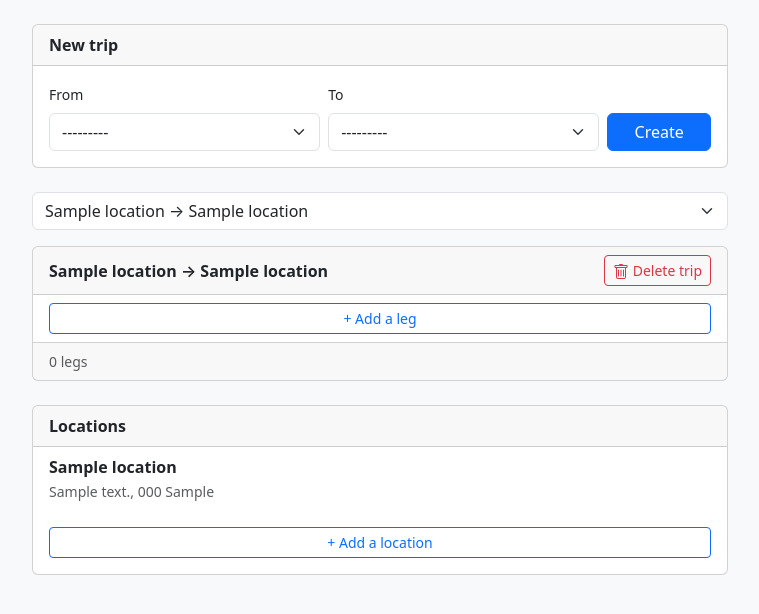
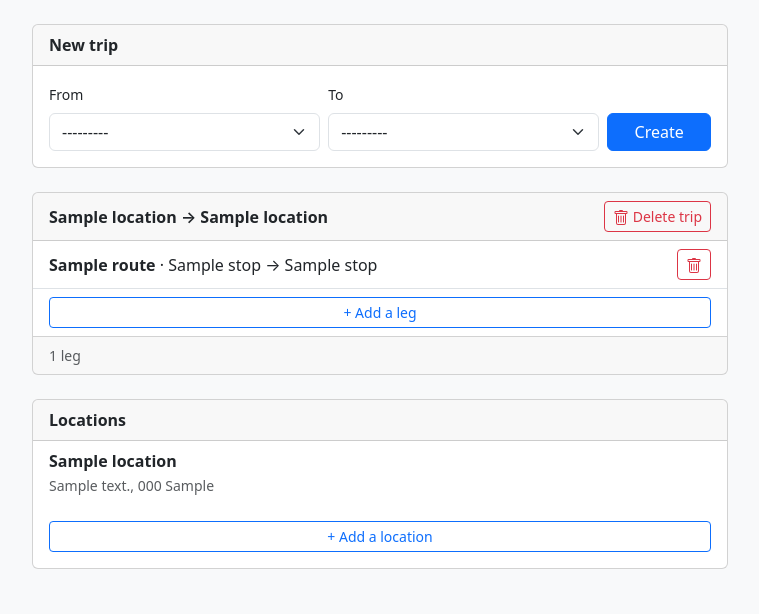
Before and after one commit to Zarcoks/dont-be-late, a Django app: page /trips/ in a window 1280 px wide. Shown: the part 57-671 px from the top of the page, without its empty margins (260-1019 px from the left). Run offline with Django 4.2, Linux system fonts and the light colour scheme; a user stored in the database is signed in; tables that the repository leaves empty hold one stand-in row (values such as "Sample post"); parts of the project's set-up code (start-up, migrations or seed data) failed here and were passed over; some libraries are stand-ins or nearby versions.

Commit message:
form to register trip lines

```diff
--- a/dont_be_late_management/models.py
+++ b/dont_be_late_management/models.py
@@ -16,12 +16,13 @@ class Stop(models.Model):
 # Imported RATP data for lines
 class Route(models.Model):
   route_id = models.CharField(max_length=100, unique=True) # ex: IDFM:C01742
+  display_name = models.CharField(max_length=500)
   short_name = models.CharField(max_length=50) # ex: "A", "1"
   long_name = models.CharField(max_length=255)  # ex: "Cergy-le-Haut <> Marne-la-Vallée"
   route_type = models.IntegerField()  # 0 = tram, 1 = metro, 2 = RER, 3 = bus
 
   def __str__(self):
-      return self.short_name + "(" + self.long_name + ")"
+      return self.display_name
 
 
 class Location(models.Model):
@@ -88,6 +89,7 @@ class TripLine(models.Model):
     trip = models.ForeignKey(
         Trip,
         on_delete=models.CASCADE,
+        related_name="transfers"
     )
     route = models.ForeignKey(Route, on_delete=models.DO_NOTHING, related_name="trips")
     origin_stop = models.ForeignKey(Stop, on_delete=models.DO_NOTHING, related_name="trips_from")
--- a/dont_be_late_management/pages/trips/forms.py
+++ b/dont_be_late_management/pages/trips/forms.py
@@ -1,5 +1,5 @@
 from django import forms
-from dont_be_late_management.models import Location, Trip, TripLine
+from dont_be_late_management.models import Location, Trip, TripLine, Route, Stop
 
 
 class LocationForm(forms.ModelForm):
@@ -40,24 +40,67 @@ class TripSelectForm(forms.Form):
             self.fields["trip"].initial = first_trip.pk
 
 
+from django import forms
+from dont_be_late_management.models import Location, Route, Stop, Trip, TripLine
+
+
 class TripLineForm(forms.ModelForm):
-  class Meta:
-    model = TripLine
-    fields = ["route", "origin_stop", "arrival_stop"]
-    widgets = {
-      "route": forms.TextInput(attrs={
-        "class": "form-control form-control-sm",
-        "placeholder": "Line",
-        "list": "lines",
-      }),
-      "origin_stop": forms.TextInput(attrs={
-        "class": "form-control form-control-sm",
-        "placeholder": "From",
-        "list": "stops",
-      }),
-      "arrival_stop": forms.TextInput(attrs={
-        "class": "form-control form-control-sm",
-        "placeholder": "To",
-        "list": "stops",
-      }),
-    }
+    route = forms.CharField(
+        widget=forms.TextInput(attrs={
+            "class": "form-control form-control-sm",
+            "placeholder": "Line (e.g. RER A)",
+            "list": "route-suggestions",
+        })
+    )
+    origin_stop = forms.CharField(
+        widget=forms.TextInput(attrs={
+            "class": "form-control form-control-sm",
+            "placeholder": "From stop",
+            "list": "stop-suggestions",
+        })
+    )
+    arrival_stop = forms.CharField(
+        widget=forms.TextInput(attrs={
+            "class": "form-control form-control-sm",
+            "placeholder": "To stop",
+            "list": "stop-suggestions",
+        })
+    )
+
+    class Meta:
+        model = TripLine
+        fields = ["route", "origin_stop", "arrival_stop"]
+
+    def _resolve_stop(self, raw_value):
+        value = (raw_value or "").strip()
+        if not value:
+            raise forms.ValidationError("Please choose a stop.")
+
+        matched_stop = Stop.objects.filter(name__iexact=value).first()
+        if matched_stop is None:
+            matched_stop = Stop.objects.filter(name__icontains=value).first()
+
+        if matched_stop is None:
+            raise forms.ValidationError("Unknown stop.")
+
+        return matched_stop
+
+    def clean_route(self):
+        value = (self.cleaned_data.get("route") or "").strip()
+        if not value:
+            raise forms.ValidationError("Please enter a line.")
+
+        matched_route = Route.objects.filter(display_name__iexact=value).first()
+        if matched_route is None:
+            matched_route = Route.objects.filter(display_name__icontains=value).first()
+
+        if matched_route is None:
+            raise forms.ValidationError("Unknown line.")
+
+        return matched_route
+
+    def clean_origin_stop(self):
+        return self._resolve_stop(self.cleaned_data.get("origin_stop"))
+
+    def clean_arrival_stop(self):
+        return self._resolve_stop(self.cleaned_data.get("arrival_stop"))
--- a/dont_be_late_management/pages/trips/urls.py
+++ b/dont_be_late_management/pages/trips/urls.py
@@ -10,4 +10,6 @@ urlpatterns = [
     path("locations/cancel", views.cancel_create_location, name="cancel_create_location"),
     path("locations/new/", views.NewLocation.as_view(), name="new_location"),
     path("new/", views.NewTrip.as_view(), name="trip_create"),
+    path("routes/filter/", views.filter_routes, name="route_filter"),
+    path("stops/filter/", views.filter_stops, name="stop_filter"),
 ]
--- a/dont_be_late_management/pages/trips/views.py
+++ b/dont_be_late_management/pages/trips/views.py
@@ -1,5 +1,6 @@
 from django.contrib.auth.decorators import login_required
 from django.contrib.auth.mixins import LoginRequiredMixin
+from django.db.models import Q, Prefetch
 from django.http import HttpResponse
 from django.shortcuts import render, get_object_or_404
 from django.views import View
@@ -10,24 +11,32 @@ from dont_be_late_management.pages.trips.forms import *
 def get_active_locations(user):
     return user.locations.all().filter(is_deleted=False).order_by('pk') # This should always return Home first
 
+
 @login_required
 def trips_dashboard(request):
     locations = get_active_locations(request.user)
-    trips = Trip.objects.filter(user=request.user).select_related(
-        "origin_location", "arrival_location"
+    trips = (
+        Trip.objects.filter(user=request.user)
+        .select_related("origin_location", "arrival_location")
+        .prefetch_related(
+            Prefetch(
+                "transfers",
+                queryset=TripLine.objects.select_related(
+                    "route", "origin_stop", "arrival_stop"
+                ),
+                to_attr="ordered_transfers",
+            )
+        )
     )
-    select_form = TripSelectForm(trips=trips)
-    selected_trip = select_form.fields["trip"].initial
-    if selected_trip:
-        selected_trip = trips.filter(pk=selected_trip).first()
 
-    return render(request, "dont_be_late_management/trips/trips.html", {
-        "locations": locations,
-        "trips": trips,
-        "select_form": select_form,
-        "selected_trip": selected_trip,
-    })
-
+    return render(
+        request,
+        "dont_be_late_management/trips/trips.html",
+        {
+            "locations": locations,
+            "trips": trips,
+        },
+    )
 
 @login_required
 def select_trip(request):
@@ -50,6 +59,25 @@ def cancel_add_trip_line(request):
         "trip": trip,
     })
 
+class NewTrip(LoginRequiredMixin, View):
+    def get(self, request):
+        form = TripForm()
+        return render(request, "dont_be_late_management/trips/partials/trip_form.html" , {"form": form})
+
+    def post(self, request):
+        form = TripForm(request.POST, user=request.user)
+
+        if form.is_valid():
+            trip = form.save(commit=False)
+            trip.user = request.user
+            trip.save()
+            response = HttpResponse(status=204)
+            return response
+
+        return render(request, "dont_be_late_management/trips/partials/trip_form.html", {
+            "form": form,
+            "locations": get_active_locations(request.user),
+        }, status=400)
 
 class NewTripLine(LoginRequiredMixin, View):
     def get(self, request):
@@ -104,41 +132,29 @@ class NewLocation(LoginRequiredMixin, View):
         return render(request, "dont_be_late_management/trips/partials/location_form.html", {"form": form})
 
 
-class NewTrip(LoginRequiredMixin, View):
-    def get(self, request):
-        form = TripForm()
-        return render(request, "trips/partials/trip_form.html" , {"form": form})
+@login_required
+def filter_routes(request):
+    query = request.GET.get("q", "").strip()
 
-    def post(self, request):
-        form = TripForm(request.POST, user=request.user)
+    routes = Route.objects.order_by("short_name", "long_name")
+    if query:
+        routes = routes.filter(display_name__icontains=query)
+    routes = routes[:100]
 
-        if form.is_valid():
-            trip = form.save(commit=False)
-            trip.user = request.user
-            trip.save()
-            response = HttpResponse(status=204)
-            return response
-
-        return render(request, "trips/partials/trip_form.html", {
-            "form": form,
-            "locations": get_active_locations(request.user),
-        }, status=400)
+    return render(request, "dont_be_late_management/trips/partials/route_suggestions.html", {
+        "routes": routes,
+    })
 
 
-class NewTripLine(LoginRequiredMixin, View):
-    def get(self, request):
-        form = TripLineForm()
-        return render(request, "trips/partials/trip_line_form.html", {"form": form})
+@login_required
+def filter_stops(request):
+    query = request.GET.get("q", "").strip()
 
-    def post(self, request):
-        trip = get_object_or_404(Trip, user=request.user)
-        form = TripLineForm(request.POST)
+    stops = Stop.objects.order_by("name")
+    if query:
+        stops = stops.filter(name__icontains=query)
+    stops = stops[:100]
 
-        if form.is_valid():
-            trip_line = form.save(commit=False)
-            trip_line.trip = trip
-            trip_line.save()
-
-            return render(request, "trips/partials/trip_line_item.html", {"trip_line": trip_line})
-
-        return render(request, "trips/partials/trip_line_form.html", {"form": form}, status=400)
+    return render(request, "dont_be_late_management/trips/partials/stop_suggestions.html", {
+        "stops": stops,
+    })
--- /dev/null
+++ b/dont_be_late_management/templates/dont_be_late_management/trips/partials/route_suggestions.html
@@ -0,0 +1,5 @@
+<datalist id="route-suggestions">
+    {% for route in routes %}
+        <option value="{{ route.display_name }}">
+    {% endfor %}
+</datalist>
--- /dev/null
+++ b/dont_be_late_management/templates/dont_be_late_management/trips/partials/stop_suggestions.html
@@ -0,0 +1,5 @@
+<datalist id="stop-suggestions">
+    {% for stop in stops %}
+        <option value="{{ stop.name }}">
+    {% endfor %}
+</datalist>
--- a/dont_be_late_management/templates/dont_be_late_management/trips/partials/trip_detail.html
+++ b/dont_be_late_management/templates/dont_be_late_management/trips/partials/trip_detail.html
@@ -1,9 +1,10 @@
-<div id="trip-detail-container" {% if oob %}hx-swap-oob="true"{% endif %}>
-    {% if selected_trip %}
-        <div class="card mb-4">
+<div id="trips-list-container">
+    {% for trip in trips %}
+        {% with legs=trip.ordered_transfers|default:trip.transfers.all %}
+            <div id="trip-card-{{ trip.id }}" class="card mb-4">
                 <div class="card-header d-flex justify-content-between align-items-center">
                     <span class="fw-semibold">
-                    {{ selected_trip.origin_location.name }} → {{ selected_trip.arrival_location.name }}
+                        {{ trip }}
                     </span>
                     <button class="btn btn-outline-danger btn-sm" type="button">
                         <svg width="16" height="16" fill="currentColor" viewBox="0 0 16 16"><path d="M5.5 5.5A.5.5 0 0 1 6 6v6a.5.5 0 0 1-1 0V6a.5.5 0 0 1 .5-.5m2.5 0a.5.5 0 0 1 .5.5v6a.5.5 0 0 1-1 0V6a.5.5 0 0 1 .5-.5m3 .5a.5.5 0 0 0-1 0v6a.5.5 0 0 0 1 0z"/><path d="M14.5 3a1 1 0 0 1-1 1H13v9a2 2 0 0 1-2 2H5a2 2 0 0 1-2-2V4h-.5a1 1 0 0 1-1-1V2a1 1 0 0 1 1-1H6a1 1 0 0 1 1-1h2a1 1 0 0 1 1 1h3.5a1 1 0 0 1 1 1zM4.118 4 4 4.059V13a1 1 0 0 0 1 1h6a1 1 0 0 0 1-1V4.059L11.882 4zM2.5 3h11V2h-11z"/></svg>
@@ -12,19 +13,33 @@
                 </div>
 
                 <ul class="list-group list-group-flush">
-                {% for leg in trip_lines %}
+                    {% for leg in legs %}
                         {% if not forloop.first %}
-                        <li class="list-group-item small text-body-secondary">↓ Transfer</li>
+                            <li class="list-group-item small text-body-secondary">
+                                ↓ Transfer at {{ leg.origin_stop.name }}
+                            </li>
                         {% endif %}
                         {% include "dont_be_late_management/trips/partials/trip_line_item.html" with trip_line=leg %}
+                    {% empty %}
+                        <li class="list-group-item small text-body-secondary">No legs yet</li>
                     {% endfor %}
 
-                {% include "dont_be_late_management/trips/partials/trip_line_add_button.html" with trip=selected_trip %}
+                    {% include "dont_be_late_management/trips/partials/trip_line_add_button.html" with trip=trip %}
                 </ul>
 
                 <div class="card-footer small text-body-secondary">
-                {{ trip_lines|length }} leg{{ trip_lines|length|pluralize }}
+                    {% with leg_count=legs|length %}
+                        {{ leg_count }} leg{{ leg_count|pluralize }}
+                        {% if leg_count > 1 %}
+                            · {{ leg_count|add:"-1" }} transfer{{ leg_count|add:"-1"|pluralize }}
+                        {% endif %}
+                    {% endwith %}
                 </div>
             </div>
-    {% endif %}
+        {% endwith %}
+    {% empty %}
+        <div class="card mb-4">
+            <div class="card-body small text-body-secondary">No trips yet.</div>
         </div>
+    {% endfor %}
+</div>
--- a/dont_be_late_management/templates/dont_be_late_management/trips/partials/trip_line_item.html
+++ b/dont_be_late_management/templates/dont_be_late_management/trips/partials/trip_line_item.html
@@ -1,5 +1,8 @@
 <li class="list-group-item d-flex justify-content-between align-items-center">
-    <span><span class="fw-semibold">{{ trip_line.route }}</span> · {{ trip_line.origin_stop }} → {{ trip_line.arrival_stop }}</span>
+    <span>
+        <span class="fw-semibold">{{ trip_line.route.short_name }}</span>
+        · {{ trip_line.origin_stop.name }} → {{ trip_line.arrival_stop.name }}
+    </span>
     <button class="btn btn-outline-danger btn-sm" type="button" title="Delete leg">
         <svg width="16" height="16" fill="currentColor" viewBox="0 0 16 16"><path d="M5.5 5.5A.5.5 0 0 1 6 6v6a.5.5 0 0 1-1 0V6a.5.5 0 0 1 .5-.5m2.5 0a.5.5 0 0 1 .5.5v6a.5.5 0 0 1-1 0V6a.5.5 0 0 1 .5-.5m3 .5a.5.5 0 0 0-1 0v6a.5.5 0 0 0 1 0z"/><path d="M14.5 3a1 1 0 0 1-1 1H13v9a2 2 0 0 1-2 2H5a2 2 0 0 1-2-2V4h-.5a1 1 0 0 1-1-1V2a1 1 0 0 1 1-1H6a1 1 0 0 1 1-1h2a1 1 0 0 1 1 1h3.5a1 1 0 0 1 1 1zM4.118 4 4 4.059V13a1 1 0 0 0 1 1h6a1 1 0 0 0 1-1V4.059L11.882 4zM2.5 3h11V2h-11z"/></svg>
     </button>
--- a/dont_be_late_management/templates/dont_be_late_management/trips/trips.html
+++ b/dont_be_late_management/templates/dont_be_late_management/trips/trips.html
@@ -54,9 +54,7 @@
         </form>
     </div>
 
-    {% include "dont_be_late_management/trips/partials/trip_select.html" %}
-
-    {% include "dont_be_late_management/trips/partials/trip_detail.html" with oob=False %}
+    {% include "dont_be_late_management/trips/partials/trip_detail.html" %}
 
     <div class="card">
         <div class="card-header fw-semibold">Locations</div>
```
Also changed, not shown: dont_be_late_management/management/commands/setup.py (+24 -10 lines), dont_be_late_management/templates/dont_be_late_management/trips/partials/trip_line_form.html (+42 -3 lines), dont_be_late_management/migrations/0009_route_display_name.py (added). Lines whose indentation alone changed are shown as unchanged.
